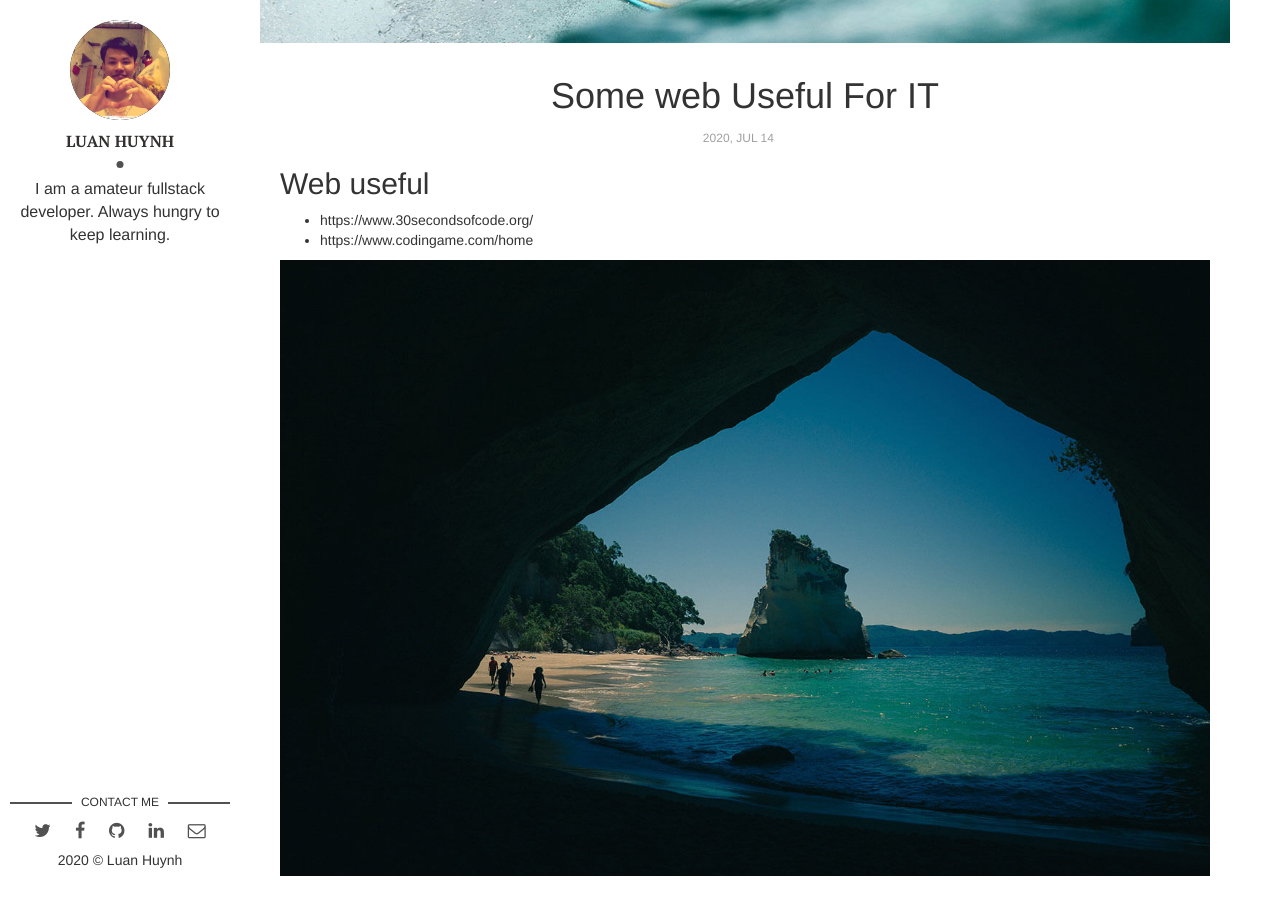
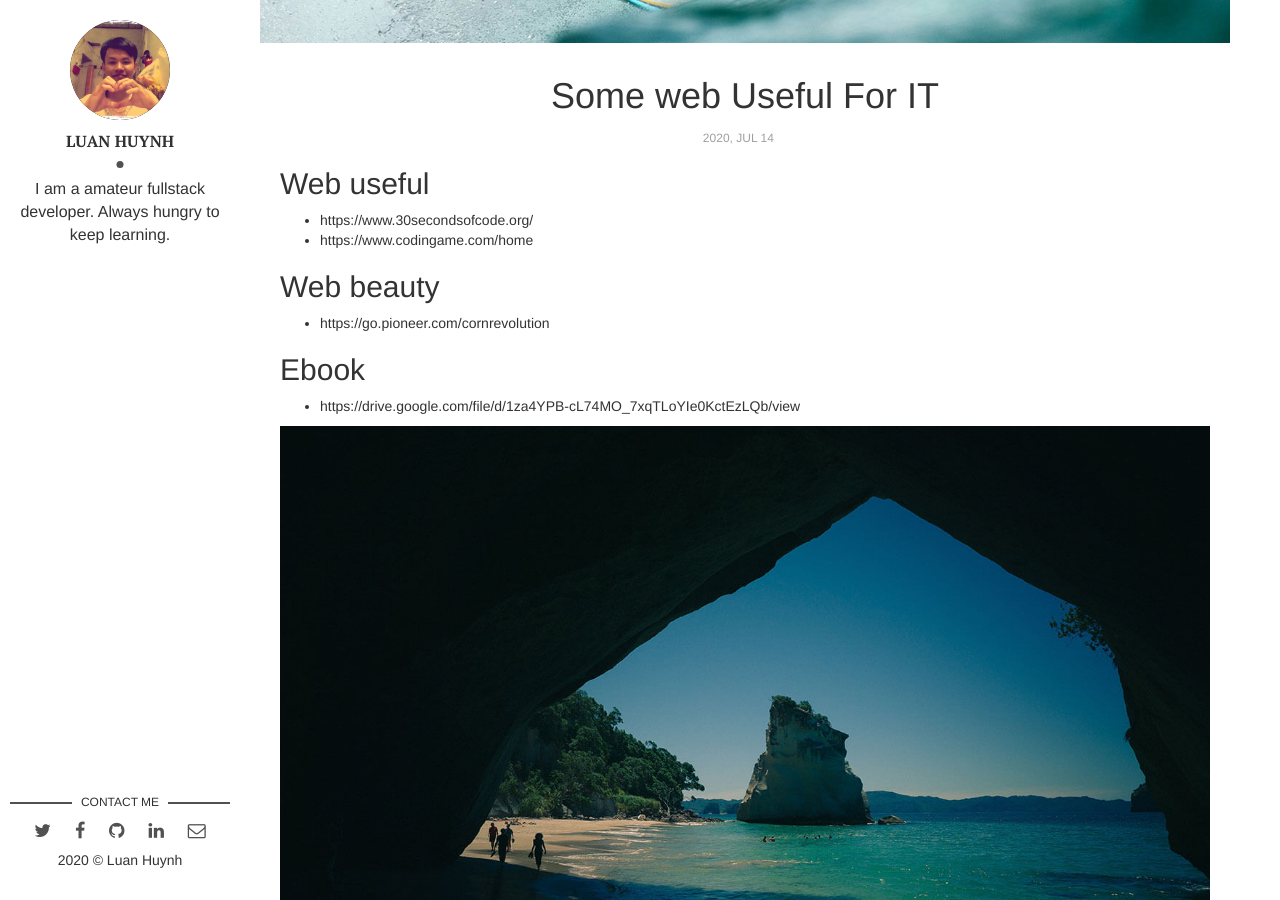
Before and after one commit to minhluan2292/blog, a Jekyll site: the page built from _posts/2020-07-14-some-web-useful-for-it.markdown, in a window 1280 px wide and 900 px high, scrolled down 477 px. Built offline with Jekyll 4.4.1, drawn with Linux system fonts in a browser that asks for light colours; nearby versions of some CDN libraries; library files that are not in the unit come from our copies.

Commit message:
Update 2020-07-14-some-web-useful-for-it.markdown

```diff
--- a/_posts/2020-07-14-some-web-useful-for-it.markdown
+++ b/_posts/2020-07-14-some-web-useful-for-it.markdown
@@ -13,8 +13,6 @@ tags: [Web, Useful]
 * https://www.30secondsofcode.org/
 * https://www.codingame.com/home
 
-![I and My friends]({{site.baseurl}}/assets/img/we-in-rest.jpg)
-
 ## Web beauty
 
 * https://go.pioneer.com/cornrevolution
@@ -22,3 +20,6 @@ tags: [Web, Useful]
 ## Ebook
 
 * https://drive.google.com/file/d/1za4YPB-cL74MO_7xqTLoYIe0KctEzLQb/view
+
+
+![I and My friends]({{site.baseurl}}/assets/img/we-in-rest.jpg)
```
